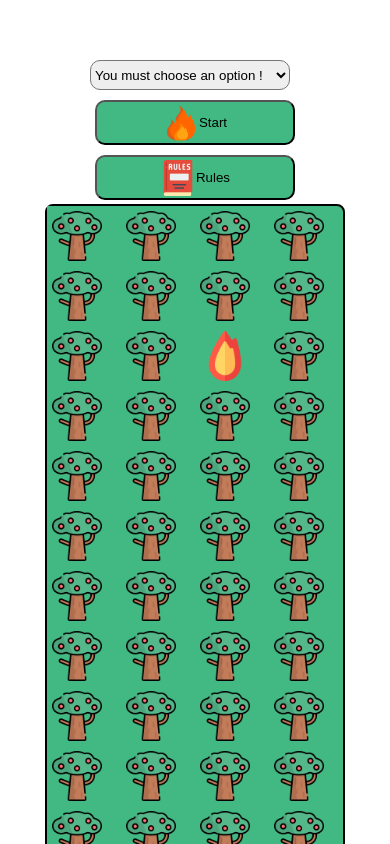
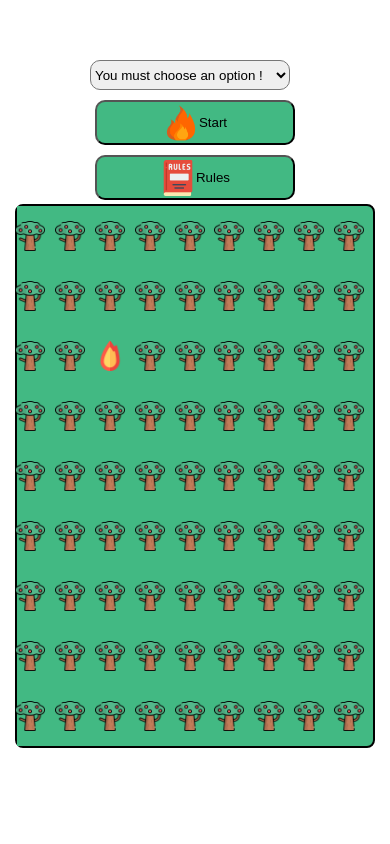
Before and after one commit to Resoki/fireexo, a Vue app: page / in a window 390 px wide. Shown: the top 844 px of the page. Built offline with nearby package versions, Linux system fonts and the light colour scheme.

Commit message:
improve structure

```diff
--- a/src/components/CaseComponent.vue
+++ b/src/components/CaseComponent.vue
@@ -37,6 +37,16 @@ export default {
   background: none !important;
 }
 
+  /* Add a rule for even smaller screens (up to 480px width) */
+  @media screen and (max-width: 480px) {
+    .img-case {
+      width: 30px !important;
+    }
+    .flex-size {
+      width: 25px;
+    }
+  }
+
 .is-ash {
   background: none;
 }
--- a/src/components/GridComponent.vue
+++ b/src/components/GridComponent.vue
@@ -101,6 +101,10 @@ export default {
     clearTimer() {
       clearInterval(this.timer);
     },
+    stopFirePropagation() {
+      this.clearTimer();
+      this.isFinish = true;
+    },
     msToS() {
       return parseInt(this.elapsedTime /1000);
     },
@@ -131,10 +135,10 @@ export default {
       this.countBurnedTree += 1
     },
     firePropagation() {
-       this.optionsBoard= [
+       this.optionsBoard = [
         { label:  this.$t('elapsedTime') , value: `${this.msToS() + this.$t('seconds')}` },
         { label: this.$t('burnedTree'), value: this.countBurnedTree },
-        { label: this.$t('burnedPercentage'), value: this.pourcentageBurned() }
+        { label: this.$t('burnedPercentage'), value: this.pourcentageBurned() + ' %' }
       ]
       if(!this.probaProps) {
         return this.message = this.$t('msgChoosePropagation') ;
@@ -188,29 +192,28 @@ export default {
 <style scoped>
   .grid {
     display: grid;
-  grid-template-columns: repeat(9, 1fr);
-  margin: 10%;
+    grid-template-columns: repeat(auto-fit, minmax(30px, 1fr));
+    gap: 4px;
+    margin: 2%;
     margin-top: 4px;
     border: 2px solid black;
     border-radius: 8px;
     background-color: #42b983 !important;
   }
 
-/* Ajoutez une règle pour rendre la grille responsive sur les écrans jusqu'à 768px de largeur */
+  /* Add a rule for smaller screens (up to 768px width) */
   @media screen and (max-width: 768px) {
     .grid {
-    grid-template-columns: repeat(6, 1fr); /* Pour les écrans jusqu'à 768px de largeur, utilisez 6 colonnes */
+      grid-template-columns: repeat(auto-fit, minmax(30px, 1fr));
     }
   }
 
-/* Ajoutez une règle pour les écrans plus petits (jusqu'à 480px de largeur) */
+  /* Add a rule for even smaller screens (up to 480px width) */
   @media screen and (max-width: 480px) {
     .grid {
-    grid-template-columns: repeat(4, 1fr); /* Pour les écrans jusqu'à 480px de largeur, utilisez 3 colonnes */
+      grid-template-columns: repeat(auto-fit, minmax(30px, 1fr));
     }
   }
-
-
 
 .main {
   display: flex;
```
Lines whose indentation alone changed are shown as unchanged.
